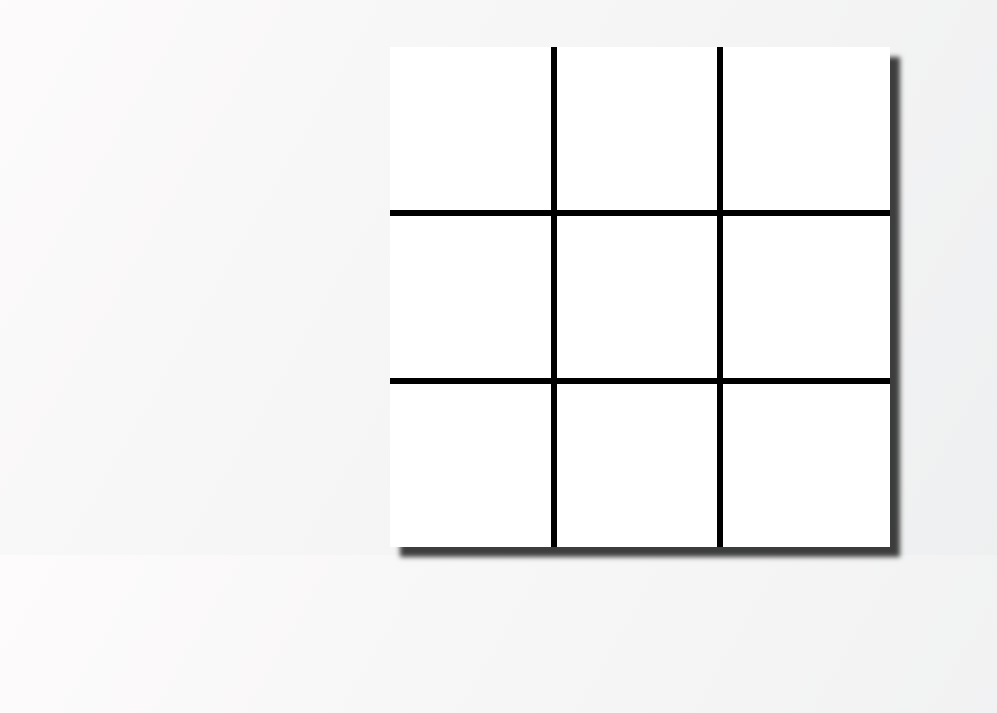
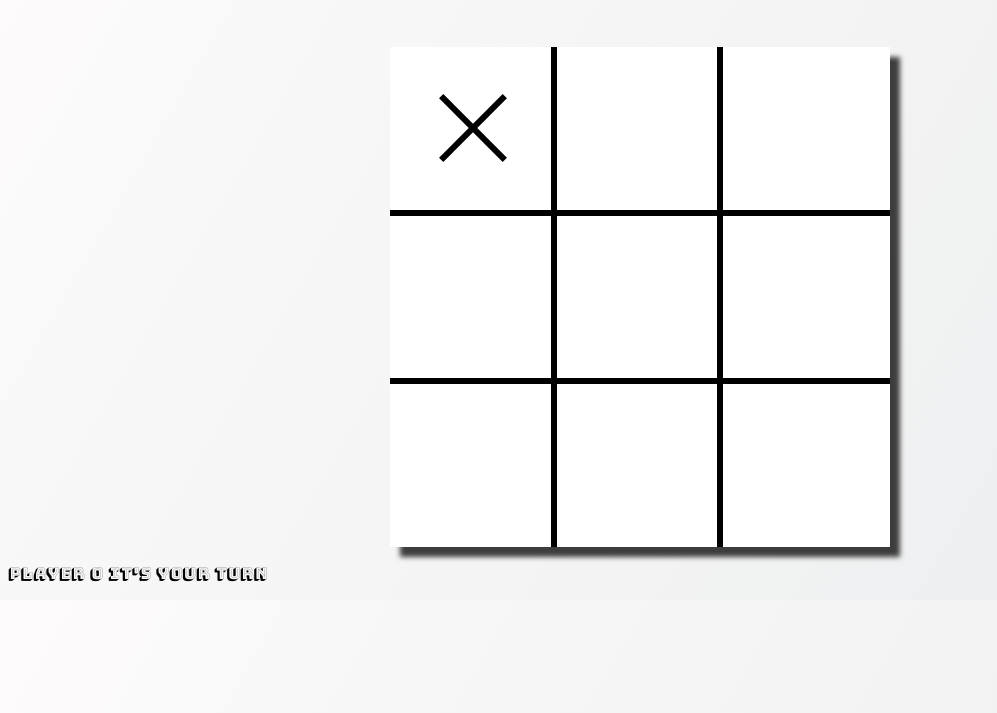
Before and after one commit to 105ron/noughts-and-crosses, a website: page index.html in a window 1280 px wide. Both pictures are taken after a click on the button 473 px from the left and 218 px from the top of the page. Shown: the part 87-800 px from the top of the page, without its empty margins (0-997 px from the left). Drawn offline with Linux system fonts and the light colour scheme.

Commit message:
Add event listener and place X and O on board

```diff
--- a/index.html
+++ b/index.html
@@ -14,6 +14,7 @@
     <section id="game-square">
 
     </section>
+    <p>Player <span id="player-turn">X</span> It's your turn</p>
   </body>
   <script src="scripts/game.js"></script>
 </html>
--- a/scripts/game.js
+++ b/scripts/game.js
@@ -2,12 +2,14 @@
 const rows = 3;
 const columns = 3;
 const gameSquare = document.getElementById('game-square');
+const gameSquares = document.getElementsByClassName('game-squares');
 let gameState = Array(...Array(rows)).map(() => Array(columns));
 
-const gameGrid = function gameGrid() {
+const gameGrid = () => {
   const grid = Array.apply(null, Array(columns)).map( (y, yIndex) => {
     let row = Array.apply(null, Array(rows)).map( (x, xIndex) => {
-      return `<button class="game-squares pos${ xIndex }-${ yIndex }"></button>`;
+      return `<button class="game-squares pos${ xIndex }-${ yIndex }"
+              data-x="${ xIndex }" data-y="${ yIndex }"></button>`;
     });
     return `${ row.join('') }`;
   });
@@ -15,3 +17,25 @@ const gameGrid = function gameGrid() {
 };
 
 gameSquare.insertAdjacentHTML('afterbegin', gameGrid().join(''));
+
+const updateBoard = (x, y, player) => {
+  const boardTags = {
+    X: '<div class="cross bigEntrance"></div>',
+    O: '<div class="nought fadeIn"></div>'
+  }
+  const clickedSquare = document.querySelector(`.pos${ x }-${ y }`);
+  clickedSquare.insertAdjacentHTML('afterbegin', boardTags[player]);
+};
+
+const gameClick = function gameClick() {
+  const xPosition = parseInt(this.getAttribute("data-x"));
+  const yPosition = parseInt(this.getAttribute("data-y"));
+  let playerTurnId = document.getElementById('player-turn');
+  const playerTurn = playerTurnId.innerText;
+  updateBoard(xPosition,yPosition, playerTurn);
+  playerTurnId.innerText = (playerTurn == 'X') ? 'O' : 'X';
+};
+
+Array.from(gameSquares).forEach(function(element) {
+  element.addEventListener('click', gameClick);
+});
--- a/stylesheets/styles.css
+++ b/stylesheets/styles.css
@@ -106,6 +106,16 @@ h1 {
 	visibility: visible !important;
 }
 
+.fadeIn{
+	-webkit-animation-name: fadeIn;
+	        animation-name: fadeIn;
+	-webkit-animation-duration: 1.5s;
+	        animation-duration: 1.5s;
+	-webkit-animation-timing-function: ease-in-out;
+	        animation-timing-function: ease-in-out;
+	visibility: visible !important;
+}
+
 @-webkit-keyframes bigEntrance {
 	0% {
 		-webkit-transform: scale(0.3) rotate(6deg) translateX(-30%) translateY(30%);
@@ -182,16 +192,6 @@ h1 {
 	}
 }
 
-.fadeIn{
-	-webkit-animation-name: fadeIn;
-	        animation-name: fadeIn;
-	-webkit-animation-duration: 1.5s;
-	        animation-duration: 1.5s;
-	-webkit-animation-timing-function: ease-in-out;
-	        animation-timing-function: ease-in-out;
-	visibility: visible !important;
-}
-
 @-webkit-keyframes fadeIn {
 	0% {
 		-webkit-transform: scale(0);
```
Also changed, not shown: build/styles.css.
